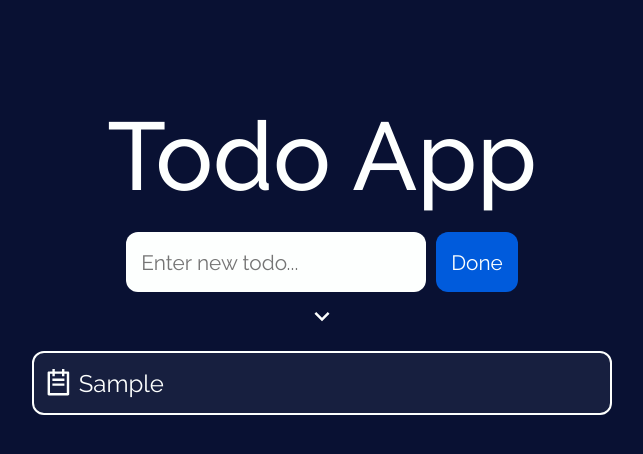
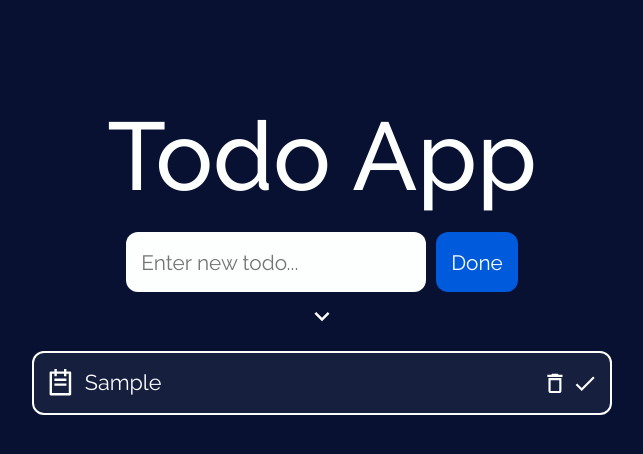
Before and after one commit to alexeymasasin/todo-app-demo, a React (Create React App) app: page / in a window 1280 px wide. Both pictures are taken after typing "Sample" into the empty fields and a click on the button "Done". Shown: the top 454 px of the page, without its empty margins (318-961 px from the left). Built offline with nearby package versions, Linux system fonts and the light colour scheme.

Commit message:
New Todo Functionality + UI Update
Added deleting and checking functionality for todo, background animation and todo opacity change when it's marked as completed

```diff
--- a/src/App.js
+++ b/src/App.js
@@ -21,6 +21,13 @@ function App() {
     setTodos(todos.filter((todo) => todo.id !== id));
   };
 
+  const toggleTodoHandler = (id) => {
+    setTodos(todos.map(todo => todo.id === id
+      ? { ...todo, isCompleted: !todo.isCompleted }
+      : { ...todo },
+    ));
+  };
+
   const todosOrderHandler = () => {
     if (order === 'DOWN') {
       setOrder('UP');
@@ -33,7 +40,8 @@ function App() {
     <div className="App">
       <h1>Todo App</h1>
       <TodoForm addTodo={addTodoHandler} switchOrder={todosOrderHandler}/>
-      <TodoList deleteTodo={deleteTodoHandler} order={order} todos={todos}/>
+      <TodoList deleteTodo={deleteTodoHandler} order={order} todos={todos}
+                toggleTodo={toggleTodoHandler}/>
     </div>
   );
 }
--- a/src/components/Todos/Todo.jsx
+++ b/src/components/Todos/Todo.jsx
@@ -1,13 +1,19 @@
 import { RiTodoLine } from 'react-icons/ri';
+import { MdDeleteOutline, MdDone } from 'react-icons/md';
 import styles from './Todo.module.css';
 
-function Todo({ deleteTodo, todo }) {
+function Todo({ deleteTodo, todo, toggleTodo }) {
   return (
-    <div onDoubleClick={() => (deleteTodo(todo.id))} className={styles.todo}>
+    <div className={`${styles.todo}
+      ${todo.isCompleted ? styles.completed_todo : ''}`}>
       <div className={styles.todo_text}>
         <RiTodoLine className={styles.todo_icon}/>
         {todo.text}
       </div>
+      <MdDeleteOutline onClick={() => deleteTodo(todo.id)}
+                       className={styles.todo_delete_icon}/>
+      <MdDone onClick={() => toggleTodo(todo.id)}
+              className={styles.todo_done_icon}/>
     </div>
   );
 }
--- a/src/components/Todos/Todo.module.css
+++ b/src/components/Todos/Todo.module.css
@@ -1,15 +1,30 @@
 .todo {
   display: flex;
   align-items: center;
-  padding: 10px 20px;
+  padding: 10px 12px;
   height: 40px;
   margin: 15px 0;
-  font-size: 1.5rem;
+  font-size: 1.35rem;
   border-radius: 12px;
   border: 2px solid #FDFFFE;
   color: #FDFFFE;
   background-color: rgba(253, 255, 254, 0.06);
   user-select: none;
+  transition: 0.3s
+}
+
+.completed_todo {
+  opacity: 0.5;
+}
+
+.completed_todo:hover {
+  opacity: 0.65
+}
+
+.todo.completed_todo .todo_icon,
+.todo.completed_todo .todo_done_icon,
+.todo.completed_todo .todo_delete_icon {
+  color: #FDFFFE;
 }
 
 .todo_text {
@@ -21,6 +36,31 @@
 
 .todo_icon {
   font-size: 1.8rem;
-  margin: 0 6px 0 -10px;
+  margin-right: 10px;
   color: #FDFFFE;
 }
+
+.todo_done_icon {
+  margin-left: 4px;
+}
+
+.todo_delete_icon,
+.todo_done_icon {
+  cursor: pointer;
+  color: #FDFFFE;
+  font-size: 1.8rem;
+  transition: all 0.3s;
+}
+
+.todo_delete_icon:hover,
+.todo_done_icon:hover {
+  transform: scale(1.2);
+}
+
+.todo_delete_icon:hover {
+  color: #f62f0c;
+}
+
+.todo_done_icon:hover {
+  color: #47f60c;
+}
--- a/src/components/Todos/TodoFrom.module.css
+++ b/src/components/Todos/TodoFrom.module.css
@@ -21,7 +21,7 @@
   background-color: #005bdc;
   color: #FDFFFE;
   font-size: 1.3rem;
-  transition: 0.1s ease;
+  transition: 0.3s;
   user-select: none;
 }
 
@@ -46,7 +46,7 @@
   height: 30px;
   cursor: pointer;
   color: #FDFFFE;
-  transition: 0.15s ease;
+  transition: 0.3s;
   user-select: none;
 }
 
--- a/src/components/Todos/TodoList.jsx
+++ b/src/components/Todos/TodoList.jsx
@@ -1,7 +1,7 @@
 import Todo from './Todo';
 import styles from './TodoList.module.css';
 
-function TodoList({ deleteTodo, order, todos }) {
+function TodoList({ deleteTodo, order, todos, toggleTodo }) {
 
   if (order === 'DOWN') {
     return (
@@ -9,6 +9,7 @@ function TodoList({ deleteTodo, order, todos }) {
         {todos.length === 0 && <h2>Todo list is empty</h2>}
         {todos.map(
           (todo) => <Todo deleteTodo={deleteTodo} todo={todo} key={todo.id}
+                          toggleTodo={toggleTodo}
           />)}
       </div>
     );
@@ -18,7 +19,7 @@ function TodoList({ deleteTodo, order, todos }) {
         {todos.length === 0 && <h2>Todo list is empty</h2>}
         {todos.map(
           (todo) => <Todo deleteTodo={deleteTodo} key={todo.id}
-                          todo={todo}/>)
+                          todo={todo} toggleTodo={toggleTodo}/>)
           .reverse()}
       </div>
     );
--- a/src/index.css
+++ b/src/index.css
@@ -8,6 +8,22 @@
 }
 
 body {
-  background-color: #091133;
+  /*background-color: #091133;*/
   color: #FDFFFE;
+  background: linear-gradient(-180deg, #091133, #091133, #0069ff);
+  animation: gradient 10s ease-in-out infinite;
+  height: 100vh;
+  background-size: 100% 400%;
 }
+
+@keyframes gradient {
+  0% {
+    background-position: 0% 32%;
+  }
+  50% {
+    background-position: 0% 55%;
+  }
+  100% {
+    background-position: 0% 32%;
+  }
+}
```
